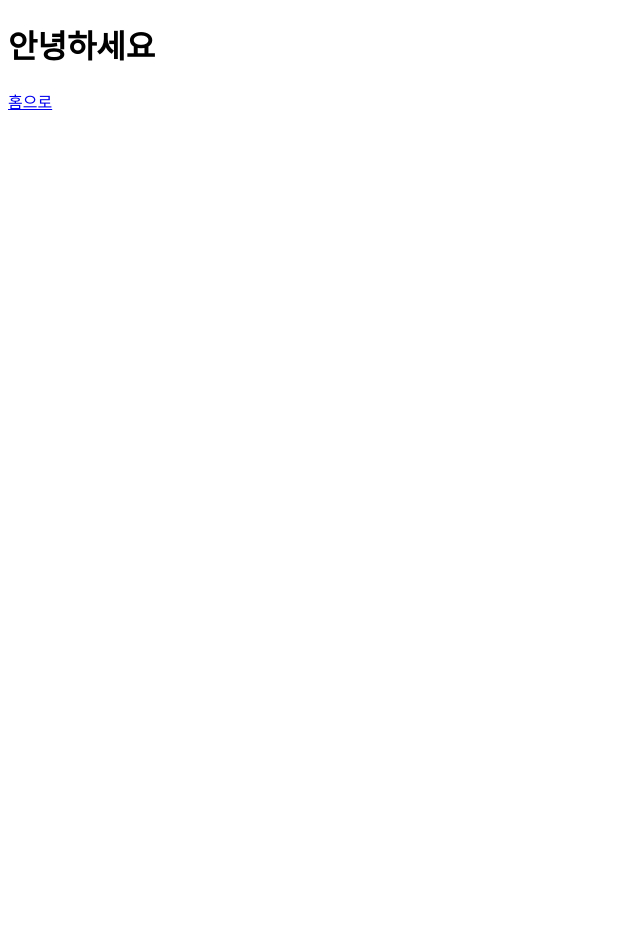
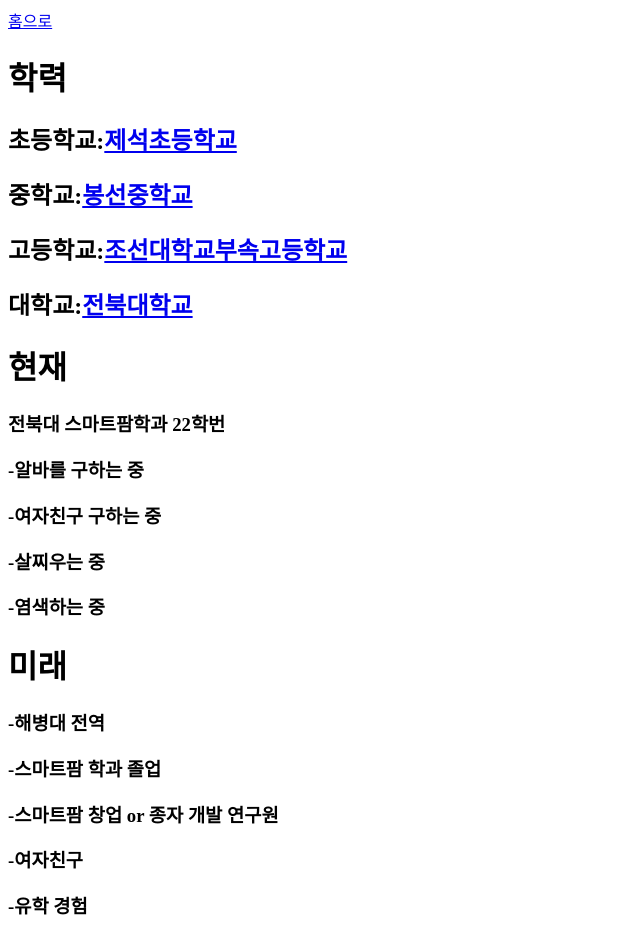
Before and after one commit to yewon0489/-, a plain HTML site: page about.html in a window 1280 px wide. Shown: the whole page, without its empty margins (0-640 px from the left). Before the commit the page ends 800 px from the top, so only its background shows below. Drawn offline with Linux system fonts and the light colour scheme.

Commit message:
Add files via upload

```diff
--- a/about.html
+++ b/about.html
@@ -4,10 +4,27 @@
   <meta charset="UTF-8">
   <meta http-equiv="X-UA-Compatible" content="IE=edge">
   <meta name="viewport" content="width=device-width, initial-scale=1.0">
-  <title>박예원은?</title>
-</head>
-<body>
-  <h1>안녕하세요</h1>
-  <a href="index.html">홈으로
+  <title>박예원?</title>
+</head><a href="index.html">홈으로</a>
+<h1>
+    <h1>학력</h1>
+    <h2>초등학교:<a href="http://tyjs-p.gne.go.kr/tyjs-p/main.do">제석초등학교</a></h2>
+    <h2>중학교:<a href="http://bongsun.gen.ms.kr/main/main.php">봉선중학교</a></h2>
+    <h2>고등학교:<a href="http://chosun.gen.hs.kr/main/main.php">조선대학교부속고등학교</a></h2>
+    <h2>대학교:<a href="https://www.jbnu.ac.kr/kor">전북대학교</a></h2>
+
+<h1>현재</h1>
+<h3>전북대 스마트팜학과 22학번</h3>
+<h3>-알바를 구하는 중</h3>
+<h3>-여자친구 구하는 중</h3>
+<h3>-살찌우는 중</h3>
+<h3>-염색하는 중</h3>
+<h1>미래</h1>
+<h3>-해병대 전역</h3>
+<h3>-스마트팜 학과 졸업</h3>
+<h3>-스마트팜 창업 or 종자 개발 연구원</h3>
+<h3>-여자친구</h3>
+<h3>-유학 경험</h3>
+
 </body>
 </html>
```
Also changed, not shown: index.html (+13 -7 lines).
